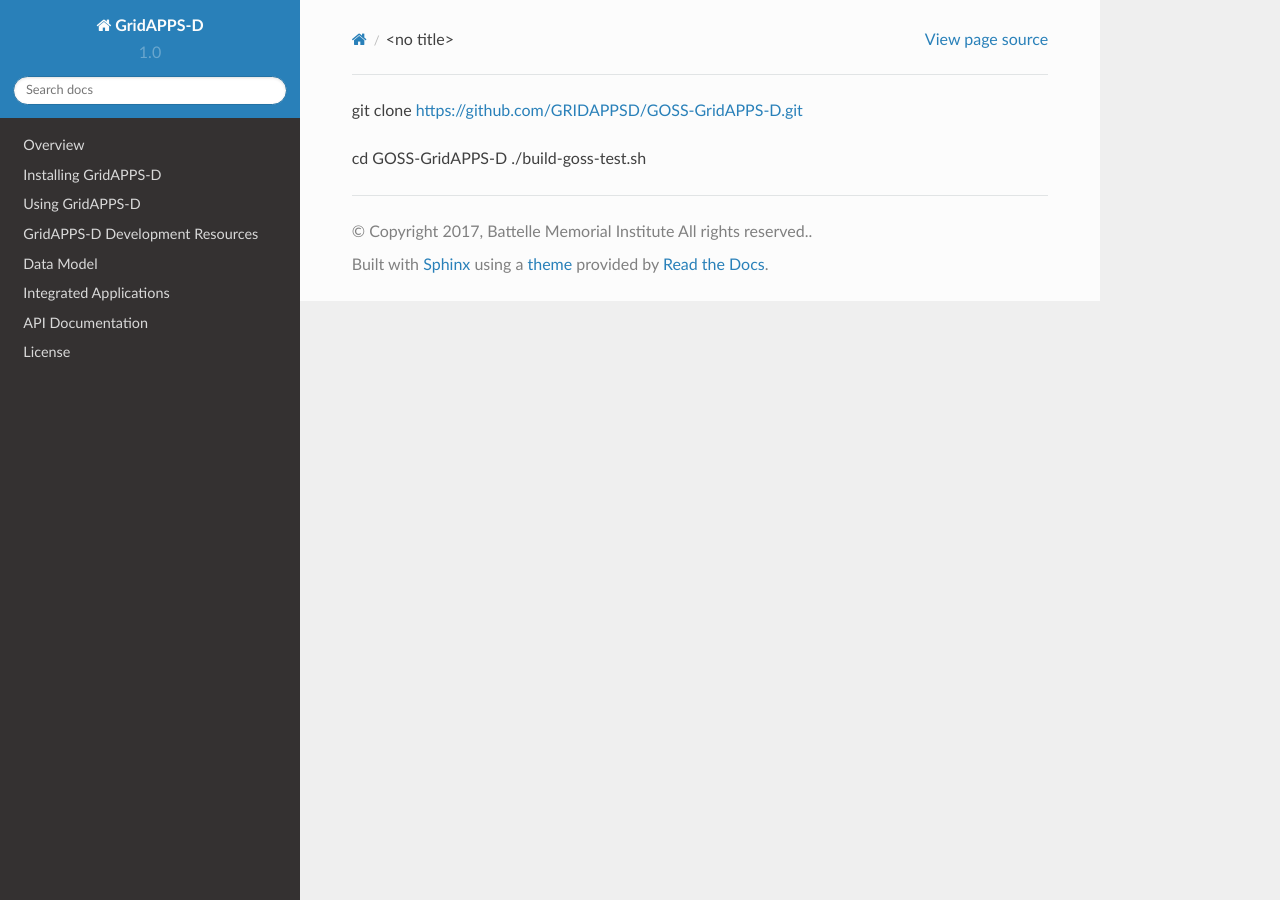
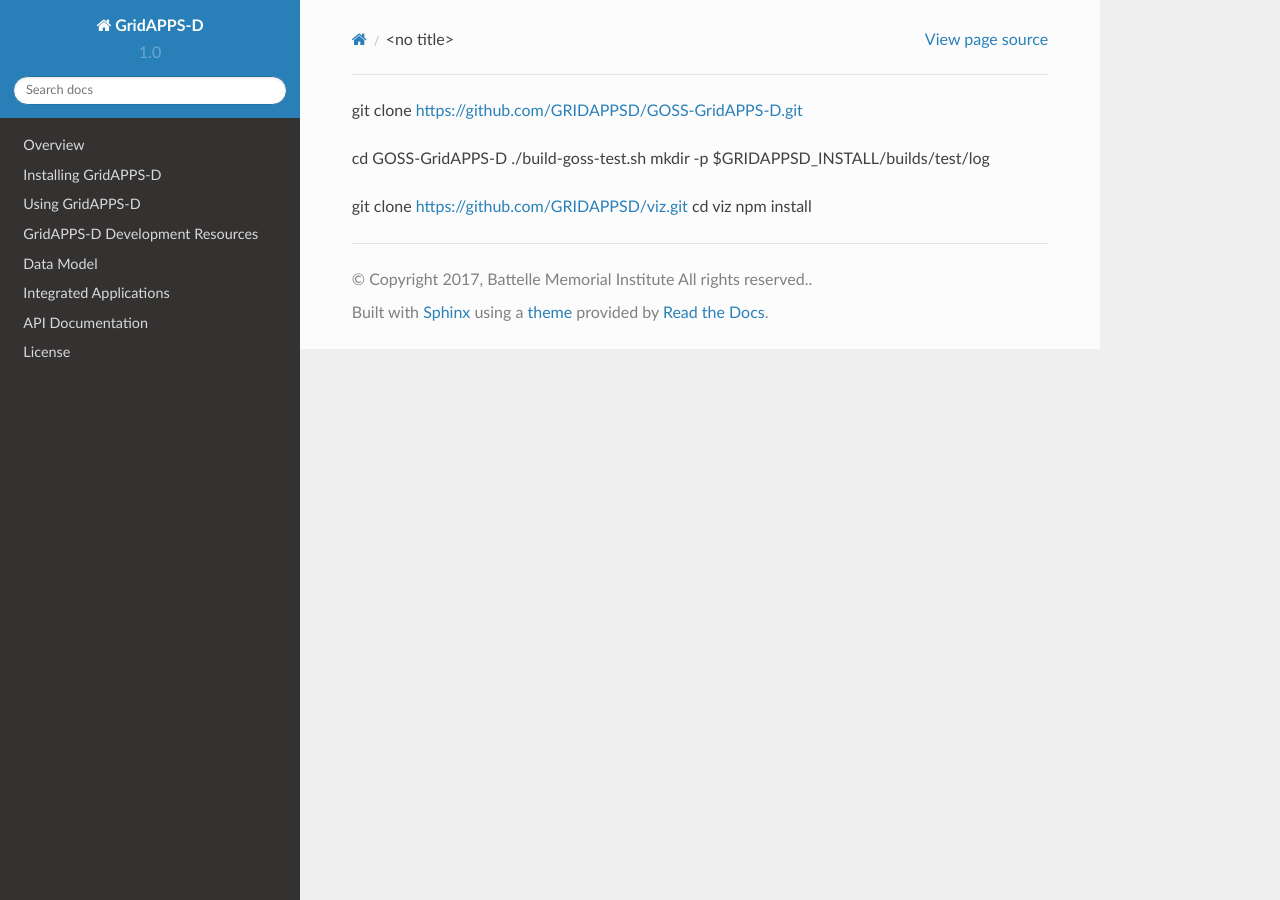
Before and after one commit to GRIDAPPSD/GOSS-GridAPPS-D, a Sphinx documentation site: the page built from docs/source/installing_gridappsd/download.rst, in a window 1280 px wide. Built offline with Sphinx 7.4.7 and the Read the Docs theme 2.0.0, drawn with Linux system fonts in a browser that asks for light colours; pages that are not in the unit, such as notebooks, are missing from menus.

Commit message:
Create download.rst

```diff
--- a/docs/source/installing_gridappsd/download.rst
+++ b/docs/source/installing_gridappsd/download.rst
@@ -3,3 +3,9 @@ git clone https://github.com/GRIDAPPSD/GOSS-GridAPPS-D.git
 
 cd GOSS-GridAPPS-D
 ./build-goss-test.sh
+mkdir -p $GRIDAPPSD_INSTALL/builds/test/log
+
+
+git clone https://github.com/GRIDAPPSD/viz.git
+cd viz
+npm install
```
